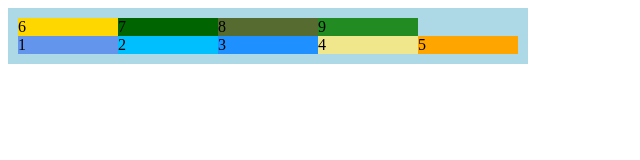
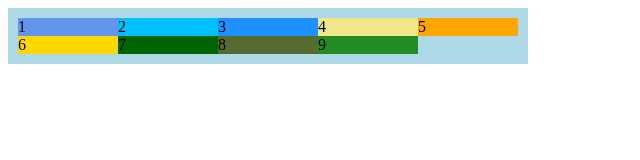
Before and after one commit to jmeyer431/Zenva_Learning, a plain HTML site: page CSS Flexbox Course/flexbox1.html in a window 1280 px wide. Shown: the whole page, without its empty margins (0-640 px from the left). Drawn offline with Linux system fonts and the light colour scheme.

Commit message:
CSS Flexbox-Lesson 10 'Flexbox Shorthand For Fast'

```diff
--- a/CSS Flexbox Course/flexbox1.html
+++ b/CSS Flexbox Course/flexbox1.html
@@ -10,8 +10,7 @@
                 background: lightblue;
                 padding: 10px;
                 display: flex;
-                flex-direction: row;
-                flex-wrap: wrap-reverse;
+                flex-flow: row wrap;
                 width: 500px;
             }
 
```
